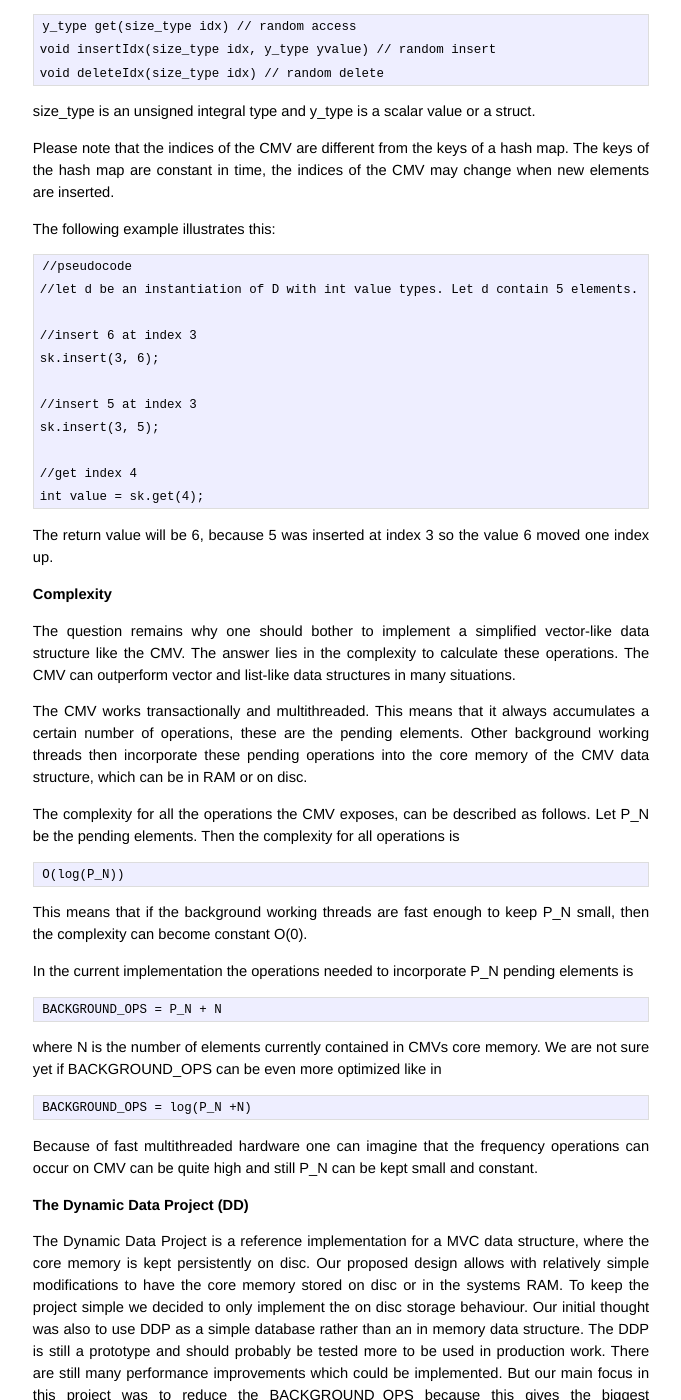
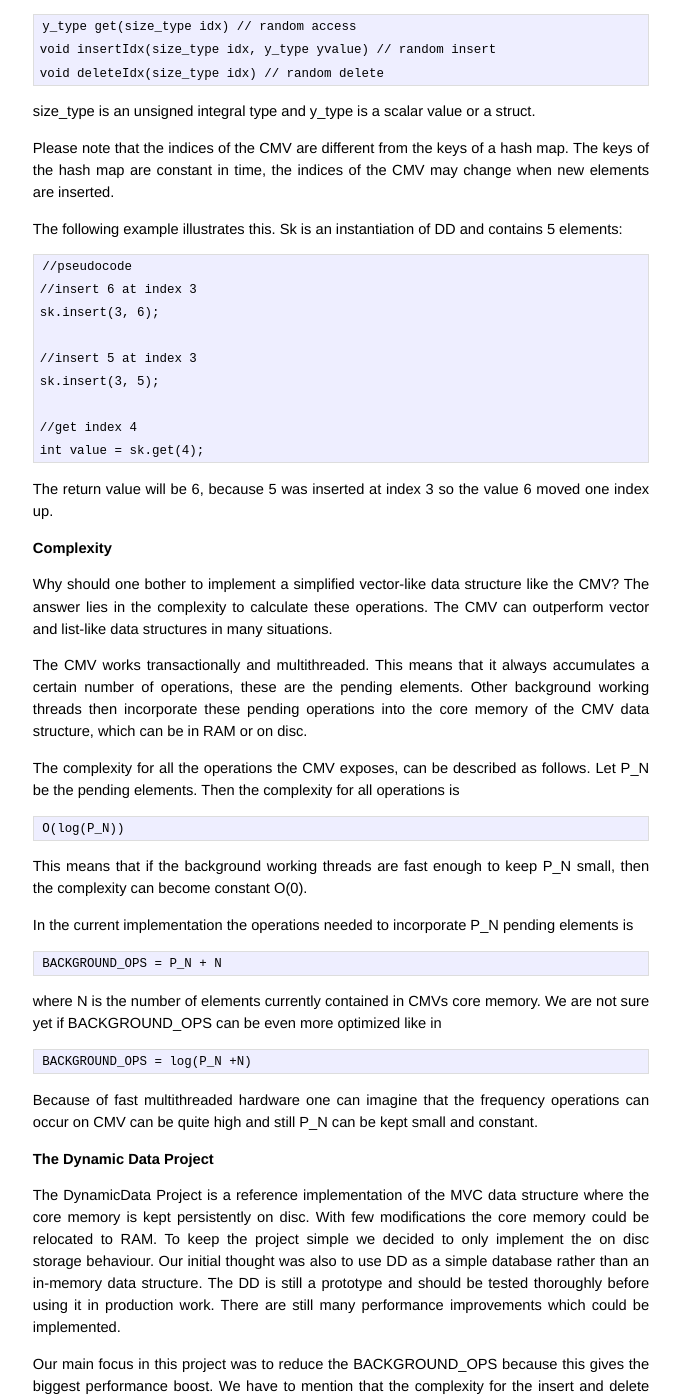
Before and after one commit to cleverandson/DynamicData, a Jekyll site: the page built from _posts/2013-3-4-manual.md, in a window 1280 px wide and 1400 px high, scrolled down 665 px. Shown: the whole window, without its empty margins (299-980 px from the left). Built offline with Jekyll 4.4.1, drawn with Linux system fonts in a browser that asks for light colours; Markdown is read by kramdown in place of the engine named in the settings; some of the changed text lies outside the part shown.

Commit message:
more changes

```diff
--- a/_posts/2013-3-4-manual.md
+++ b/_posts/2013-3-4-manual.md
@@ -5,13 +5,14 @@
 
 # DynamicData
 
-## Introduction
+### Introduction
 
-Dynamic Data (DD) is a reference implementation of a persistent on-disc Concurrent Mapped Vector (CMV). The DD data structure is useful when a big number of objects have to be stored in an array-like resizable container. It allows fast random read access and performs insert and delete with minimal lock time. Usually b-trees or skip lists are employed in these kind of situations. Their complexity is O(log(n)). In contrary the DD data structure can achieve a complexity of O(0) for random reads when the reads are much more frequent then the delete and write operations.
+Dynamic Data (DD) is a reference implementation of a persistent on-disc Concurrent Mapped Vector (CMV). The DD data structure is useful when a big number of objects have to be stored in an array-like resizable container. It
+is efficient for fast random read access and for insert and delete operations with minimal lock time. Usually b-trees or skip lists are employed in these kind of situations. Their complexity is O(log(n)). In contrary the DD data structure can achieve a complexity of O(0) for random reads when the reads are much more frequent then the delete and write operations.
 
 We couldn't find any similar work at all. We call the data structure Concurrent Mapped Vector. This might not be the most pretty name but it reflects that the data structure has the characteristics of an array and that it can only work effectively in a multithreaded environment.
 
-## Setup
+### Setup
 
 DD is a header-only library which was developed on OSX and Xcode. It should supposedly run on all Unix systems.
 The code is standard C++11 compatible, except for mmap which is used to map the binary files to memory.
@@ -34,11 +35,9 @@
 Please note that the indices of the CMV are different from the keys of a hash map. The keys of the hash map are constant in time, the indices of the CMV may change when new elements are inserted.
 
 
-The following example illustrates this:
+The following example illustrates this. Sk is an instantiation of DD and contains 5 elements:
 
 	//pseudocode
-	//let d be an instantiation of D with int value types. Let d contain 5 elements.
-
 	//insert 6 at index 3
 	sk.insert(3, 6);
 
@@ -53,7 +52,7 @@
 
 ### Complexity
 
-The question remains why one should bother to implement a simplified vector-like data structure like the CMV. The answer lies in the complexity to calculate these operations. The CMV can outperform vector and list-like data structures in many situations.
+Why should one bother to implement a simplified vector-like data structure like the CMV? The answer lies in the complexity to calculate these operations. The CMV can outperform vector and list-like data structures in many situations.
 
 The CMV works transactionally and multithreaded. This means that it always accumulates a certain number of operations, these are the pending elements. Other background working threads then incorporate these pending operations into the core memory of the CMV data structure, which can be in RAM or on disc.
 
@@ -73,9 +72,11 @@
 
 Because of fast multithreaded hardware one can imagine that the frequency operations can occur on CMV can be quite high and still P_N can be kept small and constant.
 
-### The Dynamic Data Project (DD)
+### The Dynamic Data Project
 
-The Dynamic Data Project is a reference implementation for a MVC data structure, where the core memory is kept persistently on disc. Our proposed design allows with relatively simple modifications to have the core memory stored on disc or in the systems RAM. To keep the project simple we decided to only implement the on disc storage behaviour. Our initial thought was also to use DDP as a simple database rather than an in memory data structure. The DDP is still a prototype and should probably be tested more to be used in production work. There are still many performance improvements which could be implemented. But our main focus in this project was to reduce the BACKGROUND_OPS because this gives the biggest performance boost. We have to mention that the complexity for the insert and delete operations is O(log(P_N) + P_N) rather than O(log(P_N)). But this shortcoming could be overcome if we used a special skip list in our implementation.
+The DynamicData Project is a reference implementation of the MVC data structure where the core memory is kept persistently on disc. With few modifications the core memory could be relocated to RAM. To keep the project simple we decided to only implement the on disc storage behaviour. Our initial thought was also to use DD as a simple database rather than an in-memory data structure. The DD is still a prototype and should be tested thoroughly before using it in production work. There are still many performance improvements which could be implemented.
+
+Our main focus in this project was to reduce the BACKGROUND_OPS because this gives the biggest performance boost. We have to mention that the complexity for the insert and delete operations is O(log(P_N) + P_N) rather than O(log(P_N)). But this shortcoming could be overcome if we used a special skip list in our implementation.
 
 ### Implementation Overview
 
```
Also changed, not shown: other parts of _posts/2013-3-4-manual.md (+2 -1 lines).
